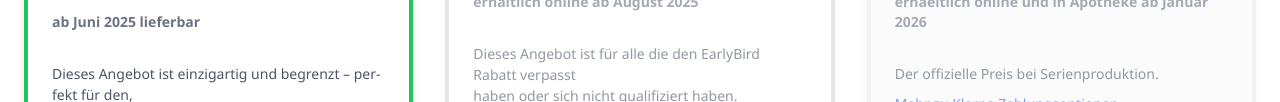
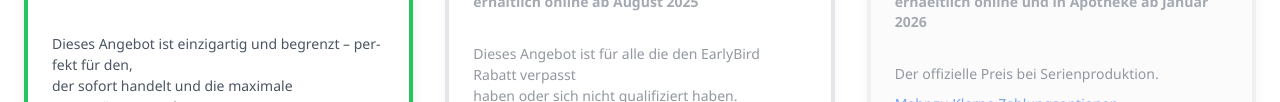
Before and after one commit to xinghanchen001/ecommerce-test-site, a website: page index.html in a window 1280 px wide. Shown: the part 1940-2042 px from the top of the page. Drawn offline with nearby package versions, Linux system fonts and the light colour scheme; a script that the page names is missing.

Commit message:
Remove delivery date text from first pricing card

```diff
--- a/index.html
+++ b/index.html
@@ -1918,9 +1918,6 @@
                   <span>0 Risiko-90 Tage Geld zurück Garantie</span>
                 </li>
               </ul>
-              <div class="mb-4 text-sm text-gray-500 font-semibold">
-                ab Juni 2025 lieferbar
-              </div>
               <p class="text-sm text-gray-600 mb-4">
                 Dieses Angebot ist einzigartig und begrenzt – perfekt für den,
                 der sofort handelt und die maximale Unterstützung sucht. Nur
```
